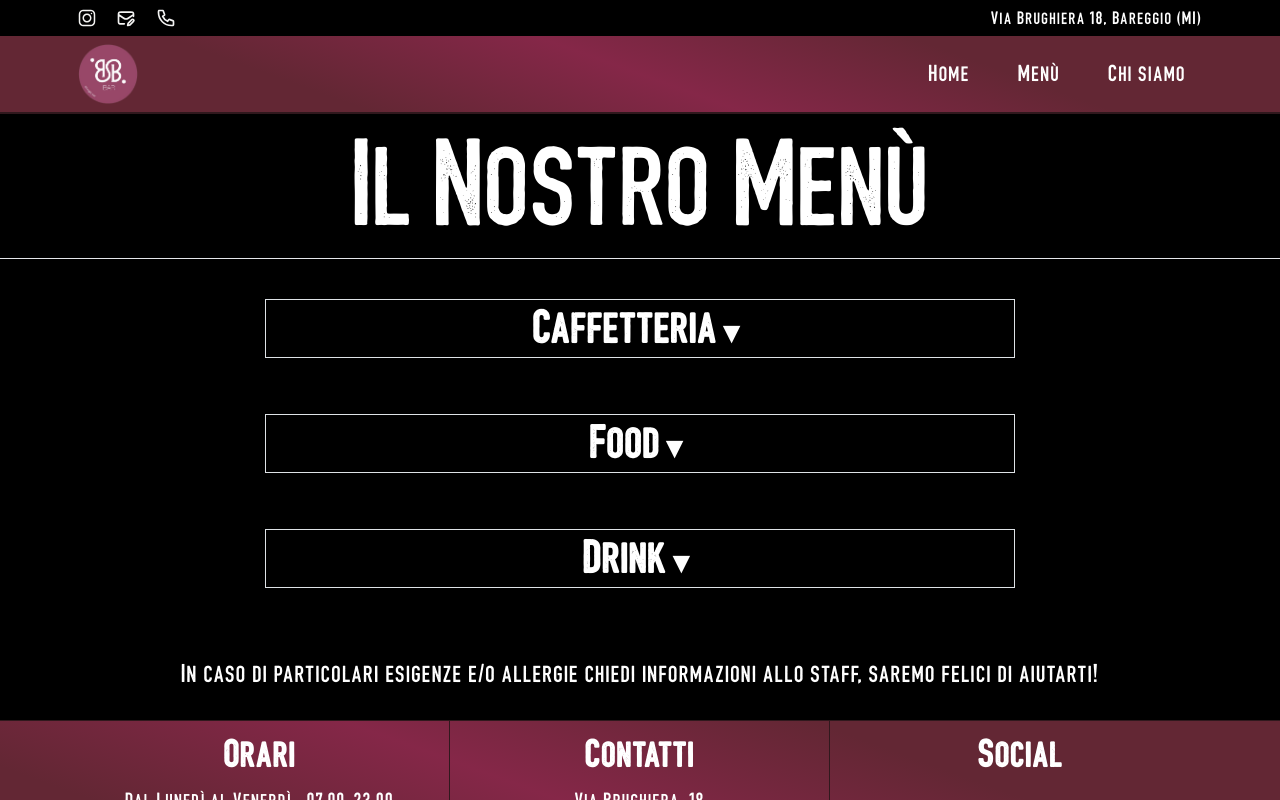
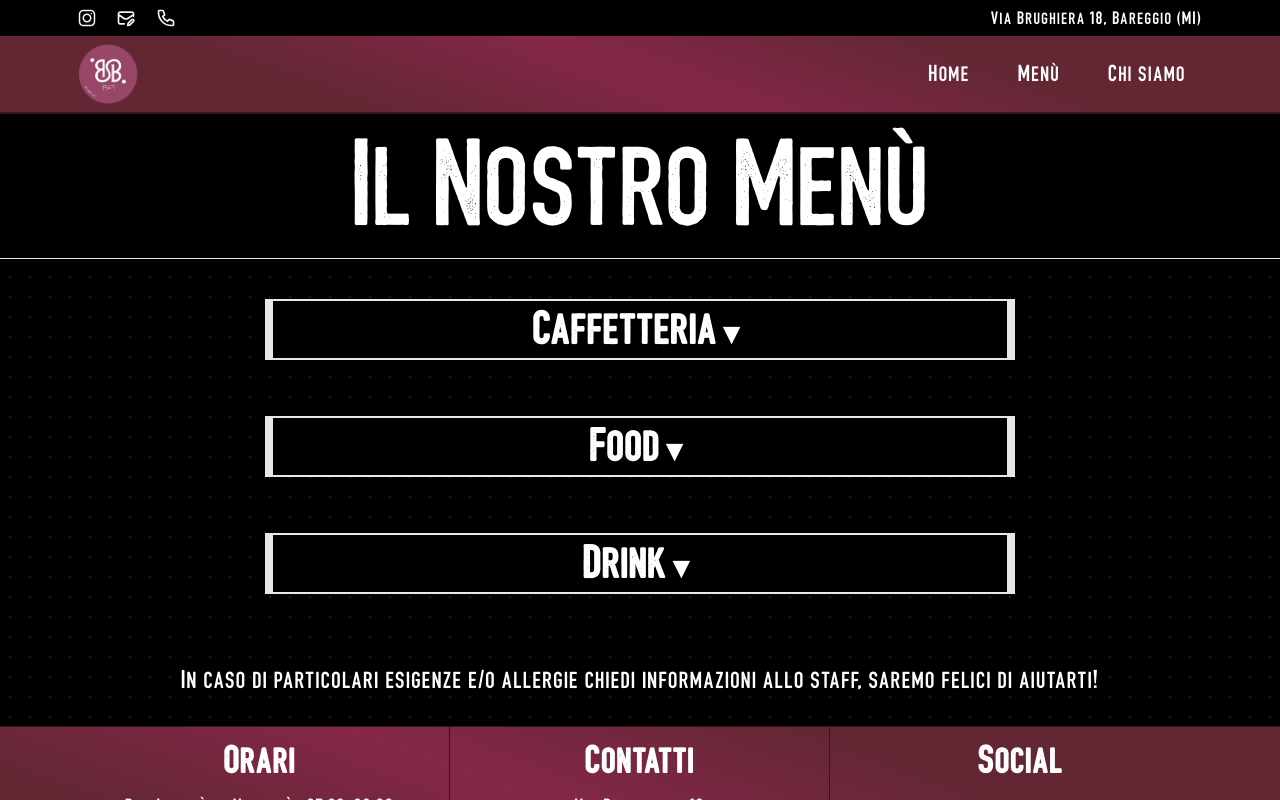
Before and after one commit to Massolinii/bar_brughi, a Next.js app: page /menu in a window 1280 px wide. Shown: the top 800 px of the page. Built offline with nearby package versions, Linux system fonts and the light colour scheme.

Commit message:
Fixed some spacing

```diff
--- a/src/app/chi-siamo/page.js
+++ b/src/app/chi-siamo/page.js
@@ -5,10 +5,15 @@ import DoveSiamo from "@/components/chi-siamo/DoveSiamo";
 
 export default function Page() {
   return (
-    <div className="pt-10 mb:pt-20">
-      <ChiSiamo />
-      <DoveSiamo />
-      <Contatti />
-    </div>
+    <main>
+      <h1 className="text-center py-4 text-6xl lg:text-8xl border-b">
+        Chi Siamo
+      </h1>
+      <div className="pt-10 mb:pt-20 dotted-background">
+        <ChiSiamo />
+        <DoveSiamo />
+        <Contatti />
+      </div>
+    </main>
   );
 }
--- a/src/app/globals.css
+++ b/src/app/globals.css
@@ -4,9 +4,6 @@
 
 main {
   background: black;
-  background-image: radial-gradient(black 1px, transparent 0);
-  background-size: 40px 40px;
-  background-position: -19px -19px;
   min-height: 60vh;
 }
 
@@ -16,8 +13,8 @@ main {
 
 .dotted-background {
   background-color: #000;
-  background-image: radial-gradient(circle, #30181d 1px, transparent 1px);
-  background-size: 15px 15px;
+  background-image: radial-gradient(circle, #30181d9f 1px, transparent 2px);
+  background-size: 20px 20px;
 }
 
 .home-banner-arrow {
--- a/src/app/menu/page.js
+++ b/src/app/menu/page.js
@@ -5,13 +5,15 @@ import Food from "@/components/menu/Food";
 
 export default function Page() {
   return (
-    <main className="bg-black">
+    <main>
       <h1 className="text-center py-4 text-6xl lg:text-8xl border-b">
         Il Nostro Menù
       </h1>
-      <Caffetteria />
-      <Food />
-      <Drink />
+      <div className="dotted-background">
+        <Caffetteria />
+        <Food />
+        <Drink />
+      </div>
     </main>
   );
 }
--- a/src/components/chi-siamo/ChiSiamo.js
+++ b/src/components/chi-siamo/ChiSiamo.js
@@ -6,11 +6,11 @@ import { cairo } from "@/assets/FontExport";
 
 export default function ChiSiamo() {
   return (
-    <div className="bg-black w-full mb-8 lg:mb-20">
+    <div className="w-full mb-8 lg:mb-20">
       <div className="container mx-auto grid grid-cols-12 gap-4 p-2">
         <div className="col-span-12 md:col-span-6 flex flex-col justify-center">
           <h2 className="text-6xl md:text-8xl text-end mb-2 md:mb-4 text-lightmag">
-            Chi Siamo
+            Su Di Noi
           </h2>
 
           <div className={cairo.className}>
--- a/src/components/chi-siamo/Contatti.js
+++ b/src/components/chi-siamo/Contatti.js
@@ -2,7 +2,7 @@ import SVGIcons from "@/assets/SvgIcons";
 
 export default function Contatti() {
   return (
-    <div className="bg-black w-full pb-20">
+    <div className=" w-full pb-20">
       <div className="container mx-auto p-2 ">
         <div className="border-b-2 border-l-2 border-magenta ps-2 pb-2 grid grid-cols-1 md:grid-cols-3 gap-2 text-center">
           <div className="bg-magenta border border-stone-300 h-[200px] flex flex-col items-center justify-center">
--- a/src/components/chi-siamo/DoveSiamo.js
+++ b/src/components/chi-siamo/DoveSiamo.js
@@ -2,7 +2,7 @@ import { cairo } from "@/assets/FontExport";
 
 export default function DoveSiamo() {
   return (
-    <div className="bg-black w-full pb-12">
+    <div className="w-full pb-12">
       <div className="container mx-auto p-2">
         <p className="text-6xl lg:text-8xl text-end mb-0 p-2 md:pb-4 border-r-2 border-magenta text-lightmag">
           Dove Siamo
--- a/src/components/home/HeroPresentation.js
+++ b/src/components/home/HeroPresentation.js
@@ -55,19 +55,19 @@ export default function HeroPresentation() {
           <img
             src={spritzphoto.src}
             alt="Foto spritz"
-            className="w-3/4 lg:w-full mx-auto border rounded-sm border-gray-500"
+            className="w-3/4 lg:w-full mx-auto border-1 rounded-sm border-darkmag"
           />
 
           <img
             src={shotphoto.src}
             alt="Foto aperitivo"
-            className="w-2/4 h-1/2 md:w-3/4 absolute top-[340px] left-[20px] border rounded-sm border-gray-500"
+            className="w-2/4 h-1/2 md:w-3/4 absolute top-[340px] left-[20px] border-1 rounded-sm border-darkmag"
           />
 
           <img
             src={aperitivophoto.src}
             alt="Foto aperitivo"
-            className="w-3/4 lg:w-full absolute top-[250px] left-[80px] border rounded-sm border-gray-500"
+            className="w-3/4 lg:w-full absolute top-[250px] left-[80px] border-1 rounded-sm border-darkmag"
           />
           <Spacer count={10} />
         </div>
--- a/src/components/menu/Caffetteria.js
+++ b/src/components/menu/Caffetteria.js
@@ -138,9 +138,9 @@ export default function Caffetteria() {
   };
 
   return (
-    <div className="container mx-auto bg-black px-2 pt-8 pb-4">
+    <div className="container mx-auto px-2 pt-8 pb-4">
       <button
-        className="text-4xl p-2 mb-2 block w-full md:w-2/3 mx-auto border font-bold"
+        className="text-4xl p-2 mb-2 block w-full md:w-2/3 mx-auto border-y-2 border-x-8 font-bold bg-black"
         onClick={toggleMenu}
       >
         Caffetteria
--- a/src/components/menu/Drink.js
+++ b/src/components/menu/Drink.js
@@ -143,9 +143,9 @@ export default function Drink() {
   };
 
   return (
-    <div className="container mx-auto bg-black px-2 py-4">
+    <div className="container mx-auto px-2 py-4">
       <button
-        className="text-4xl p-2 mb-2 block w-full md:w-2/3 mx-auto border font-bold"
+        className="text-4xl p-2 mb-2 block w-full md:w-2/3 mx-auto border-y-2 border-x-8 font-bold bg-black"
         onClick={toggleMenu}
       >
         Drink
--- a/src/components/menu/Food.js
+++ b/src/components/menu/Food.js
@@ -75,9 +75,9 @@ export default function Food() {
   };
 
   return (
-    <div className="container mx-auto bg-black px-2 px-2 py-4">
+    <div className="container mx-auto px-2 px-2 py-4">
       <button
-        className="text-4xl p-2 mb-2 block w-full md:w-2/3 mx-auto border font-bold"
+        className="text-4xl p-2 mb-2 block w-full md:w-2/3 mx-auto border-y-2 border-x-8 font-bold bg-black"
         onClick={toggleMenu}
       >
         Food
--- a/src/components/menu/ProductList.js
+++ b/src/components/menu/ProductList.js
@@ -9,7 +9,7 @@ export default function ProductList({ title, products }) {
         <h2 className="text-3xl bg-magenta mb-0 py-1 text-center text-bold text-2xl tracking-wide">
           {title}
         </h2>
-        <div className="grid grid-cols-1 bg-darkmag bg-opacity-75">
+        <div className="grid grid-cols-1 bg-darkmag ">
           {products.map((product) => (
             <div
               key={product.id}
```
